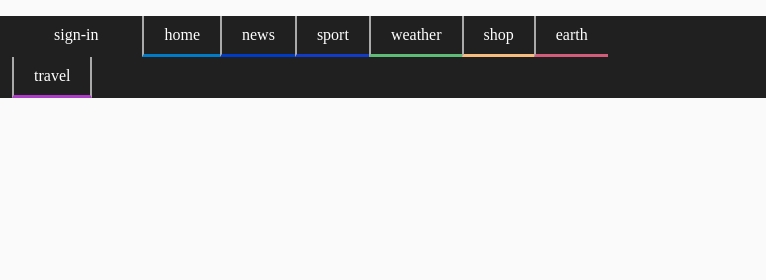
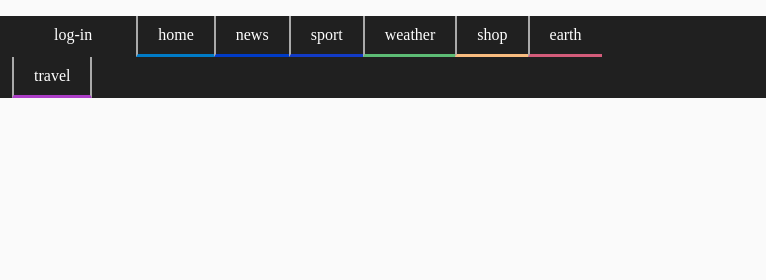
Before and after one commit to denio3000/proiect_bbc, a plain HTML site: page index.html in a window 1280 px wide. Shown: the top 280 px of the page, 514-1280 px from the left. Drawn offline with nearby package versions, Linux system fonts and the light colour scheme.

Commit message:
bogdan first commit

```diff
--- a/index.html
+++ b/index.html
@@ -10,7 +10,7 @@
 		<div class="header">
 			<div class="inner-header">
 				<div class="logo"><img src="http://static.bbci.co.uk/frameworks/barlesque/3.22.55/orb/4/img/bbc-blocks-light.png" ></div>
-				<a class="sign-in" href="#">sign-in</a>
+				<a class="sign-in" href="#">log-in </a>
 				<div class="menu">
 					<ul id="main-menu">
 
```
